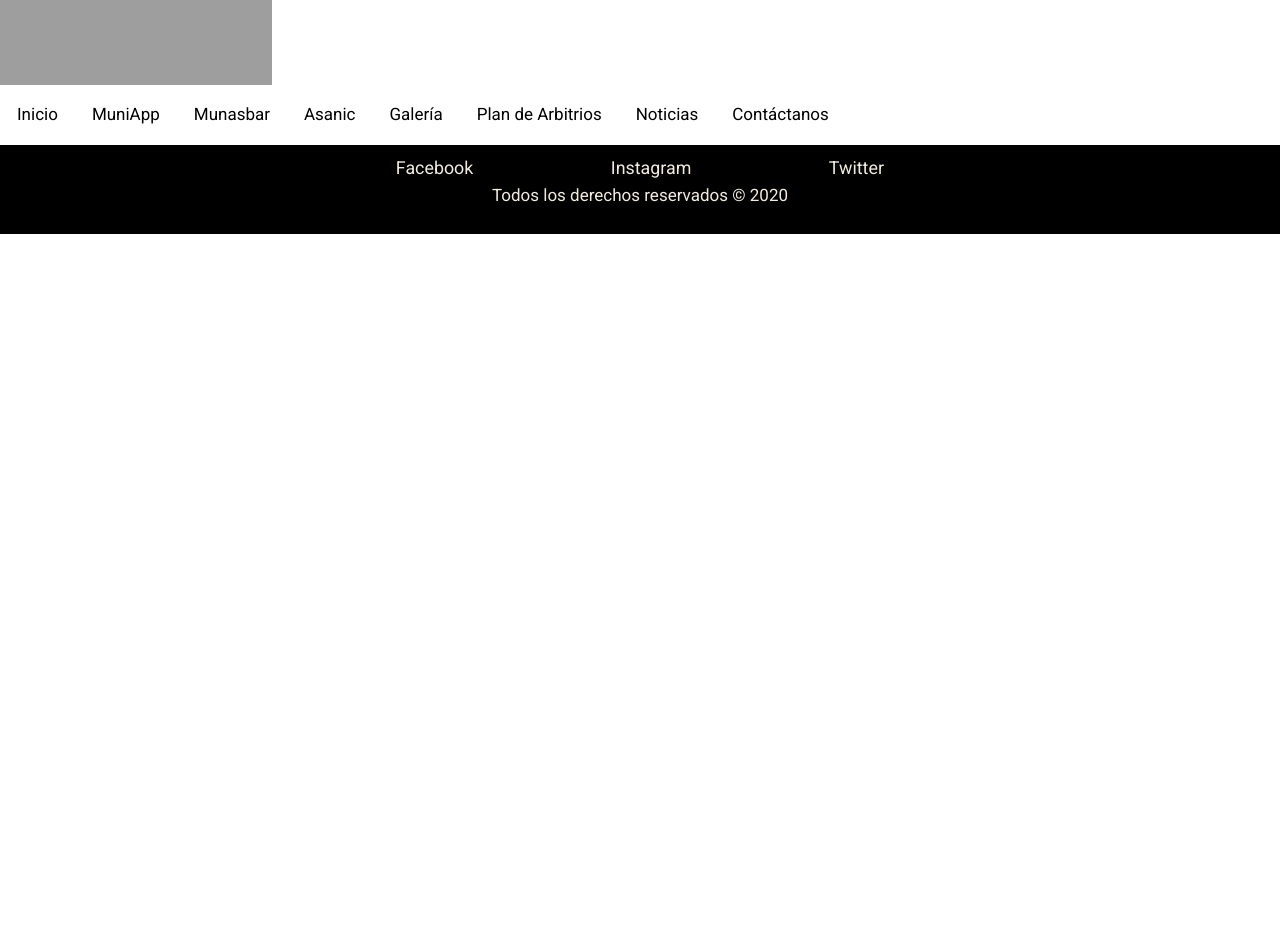
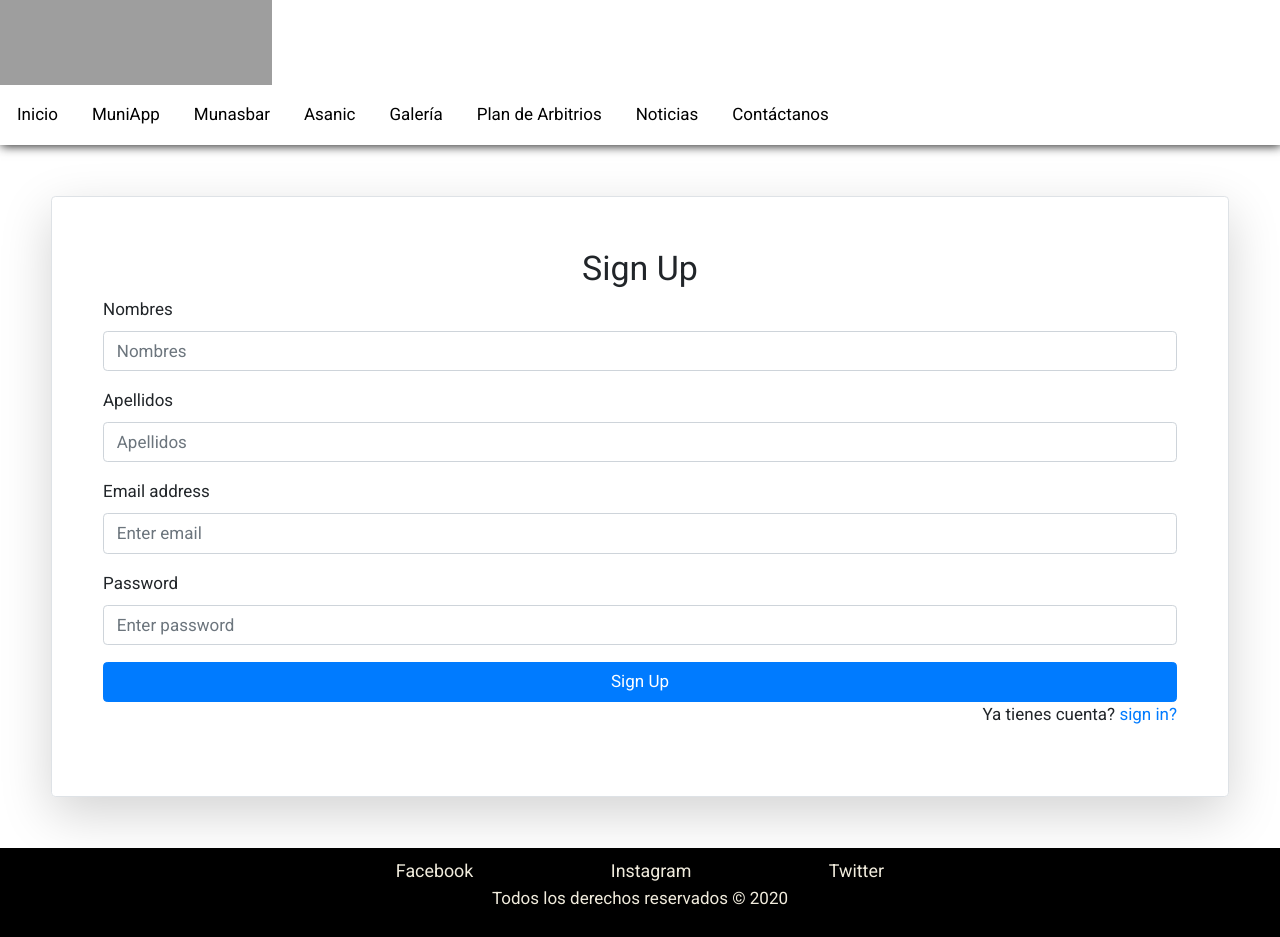
Before and after one commit to crist-12/munipage2, a React (Create React App) app: page /signup in a window 1280 px wide. Before the commit the page ends 800 px from the top, so only its background shows below. Built offline with nearby package versions, Linux system fonts and the light colour scheme; grey boxes are pictures that could not be loaded.

Commit message:
Login y Signup

```diff
--- a/src/App.js
+++ b/src/App.js
@@ -9,6 +9,8 @@ import Galeria from './Components/pages/galeria/Galeria.js'
 import Footer from './Components/Footer/Footer'
 import './App.css';
 import 'bootstrap/dist/css/bootstrap.min.css';
+import Login from './Components/pages/login/Login';
+import SignUp from './Components/pages/login/SignUp';
 
 function App() {
   return (
@@ -40,6 +42,13 @@ function App() {
           <Route path="/contacto" exact>
 
           </Route>
+          <Route path="/login" exact>
+            <Login />
+          </Route>
+
+          <Route path="/signup" exact>
+            <SignUp />
+          </Route>
         </Switch>
       </section>
       <Footer></Footer>
--- /dev/null
+++ b/src/Components/pages/login/Login.js
@@ -0,0 +1,33 @@
+import 'bootstrap/dist/css/bootstrap.min.css';
+import {useState} from 'react'
+
+
+function Login(){
+    const [UsrEmail, setUsrEmail] = useState(null);
+    const [UsrPwd, setUsrPwd] = useState(null);
+
+    return(
+        <div className="m-5 border rounded shadow-lg">
+           <form className="p-5">
+                <h3 className="d-flex justify-content-center">LOGIN</h3>
+
+                <div className="form-group">
+                    <label className="">Email address</label>
+                    <input type="email" id="UsrEmail" value={UsrEmail} onChange={(e)=>setUsrEmail(e.target.value)} className="form-control" placeholder="Enter email" />
+                </div>
+
+                <div className="form-group">
+                    <label>Password</label>
+                    <input type="password" id="UsrPwd" value={UsrPwd} onChange={(e)=>setUsrPwd(e.target.value)} className="form-control" placeholder="Enter password" />
+                </div>
+
+                <button type="submit" className="btn btn-primary btn-block">LOGIN</button>
+                <p className="forgot-password text-right">
+                    No tienes cuenta? <a href="">sign up?</a>
+                </p>
+            </form>
+        </div>
+    )
+}
+
+export default Login;
--- /dev/null
+++ b/src/Components/pages/login/SignUp.js
@@ -0,0 +1,45 @@
+import 'bootstrap/dist/css/bootstrap.min.css';
+import {useState} from 'react';
+
+function SignUp(){
+
+    const [UsrNom, setUsrNom] = useState(null);
+    const [UsrApe, setUsrApe] = useState(null);
+    const [UsrEmail, setUsrEmail] = useState(null);
+    const [UsrPwd, setUsrPwd] = useState(null);
+
+    return(
+        <div className="m-5 border rounded shadow-lg">
+            <form className="p-5">
+                <h2 className="d-flex justify-content-center">Sign Up</h2>
+
+                <div className="form-group">
+                    <label>Nombres</label>
+                    <input type="text" id="UsrNom" value={UsrNom} onChange={(e)=>setUsrNom(e.target.value)} className="form-control" placeholder="Nombres" />
+                </div>
+
+                <div className="form-group">
+                    <label>Apellidos</label>
+                    <input type="text" id="UsrApe" value={UsrApe} onChange={(e)=>setUsrApe(e.target.value)} className="form-control" placeholder="Apellidos" />
+                </div>
+
+                <div className="form-group">
+                    <label>Email address</label>
+                    <input type="email" id="UsrEmail" value={UsrEmail} onChange={(e)=>setUsrEmail(e.target.value)} className="form-control" placeholder="Enter email" />
+                </div>
+
+                <div className="form-group">
+                    <label>Password</label>
+                    <input type="password" id="UsrPwd" value={UsrPwd} onChange={(e)=>setUsrPwd(e.target.value)} className="form-control" placeholder="Enter password" />
+                </div>
+
+                <button type="submit" className="btn btn-primary btn-block">Sign Up</button>
+                <p className="forgot-password text-right">
+                    Ya tienes cuenta? <a href="">sign in?</a>
+                </p>
+            </form>
+        </div>
+    )
+}
+
+export default SignUp;
```
